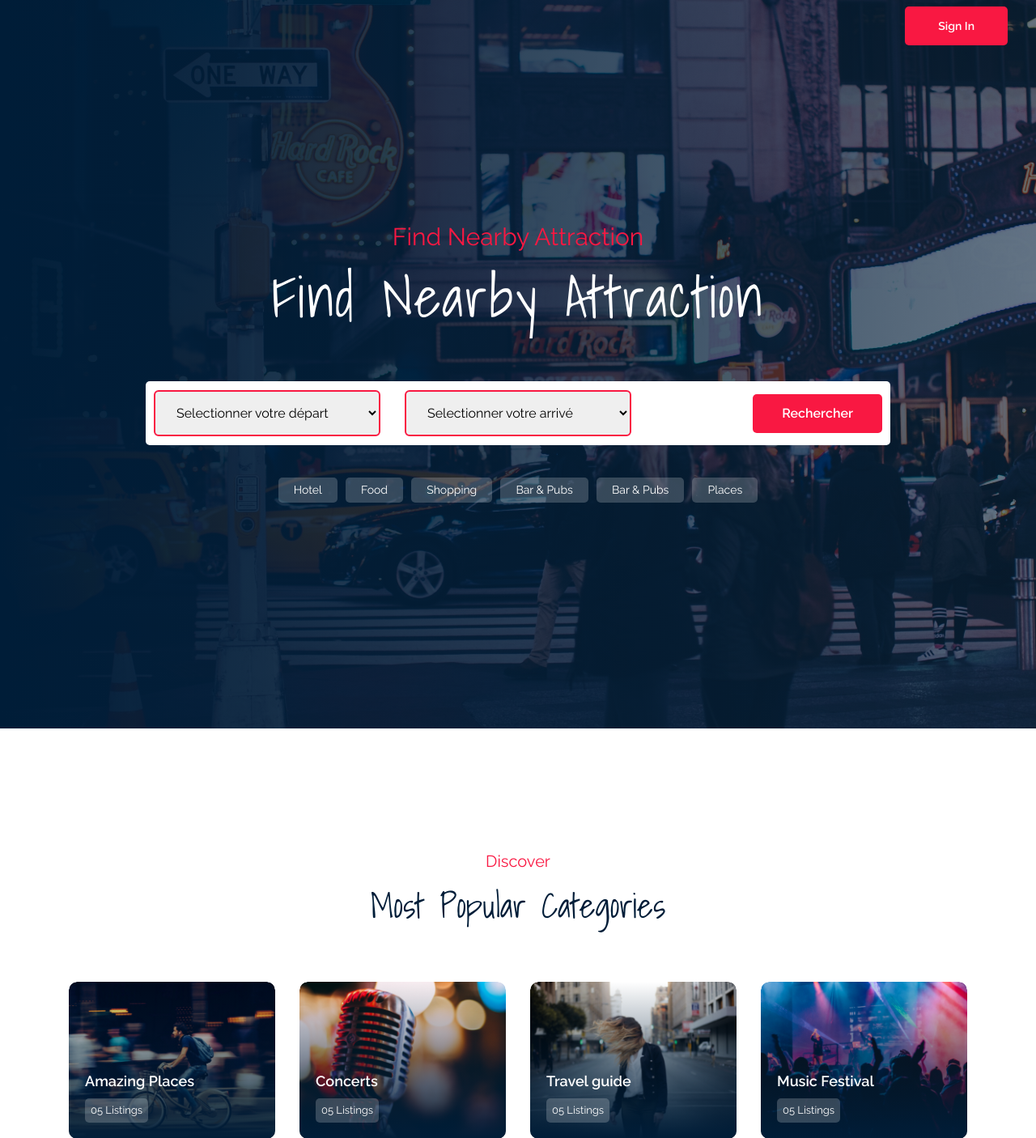
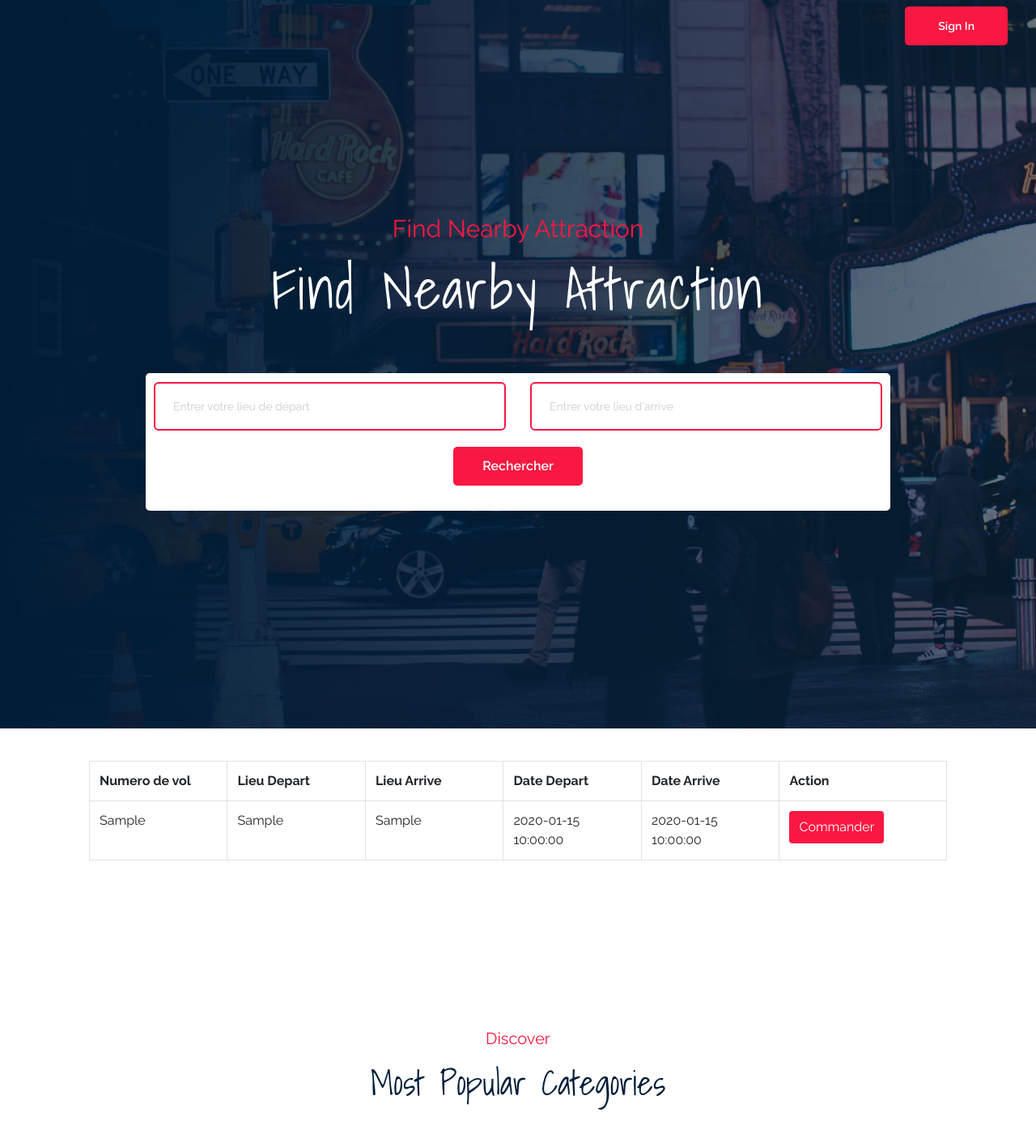
Before and after one commit to naaoufal/brief_reservation, a PHP site: page / in a window 1280 px wide. Shown: the top 1406 px of the page at 81% size. Run offline with PHP 8.4, Linux system fonts and the light colour scheme; tables that the repository leaves empty or names only in its code hold one stand-in row (values such as "Sample post"); some libraries are stand-ins or nearby versions.

Commit message:
add files

```diff
--- a/index.php
+++ b/index.php
@@ -1,3 +1,5 @@
+
+
 <!DOCTYPE html>
 <html lang="en">
 <head>
@@ -21,6 +23,7 @@
     <link rel="stylesheet" href="css/slick.css">
     <link rel="stylesheet" href="css/slicknav.css">
     <link rel="stylesheet" href="https://ajax.googleapis.com/ajax/libs/jqueryui/1.11.2/themes/smoothness/jquery-ui.css">
+    <script src="https://ajax.googleapis.com/ajax/libs/jquery/3.4.1/jquery.min.js"></script>
 
     <link rel="stylesheet" href="css/style.css">
     <!-- <link rel="stylesheet" href="css/responsive.css"> -->
@@ -30,6 +33,28 @@
             padding : 16px 22px;
             border : solid 2px #F91842;
             border-radius : 6px;
+        }
+        #select2{
+            width : 100%;
+            padding : 16px 22px;
+            border : solid 2px #F91842;
+            border-radius : 6px;
+
+        }
+        .boxed-btn2{
+            margin : 20px;
+            margin-right : -250px;
+        }
+        #table_class{
+            padding : 40px;
+        }
+        #commande{
+            background-color : #F91842;
+            color : white;
+            padding : 8px 12px;
+            border : #F91842;
+            border-radius : 4px;
+            cursor : pointer;
         }
     </style>
 </head>
@@ -76,74 +101,43 @@
                             <p>Find Nearby Attraction</p>
                             <h3>Find Nearby Attraction</h3>
                             <div class="search_form">
-                                <form action="">
+                                <?php
+                                $connect = mysqli_connect("localhost", "root", "", "gestion_vols");
+                                if(isset($_POST['depart'], $_POST['arrive'])){
+                                    $searchkey = $_POST['depart'];
+                                    $searchkey1 = $_POST['arrive'];
+                                    $sql = "SELECT * FROM vol WHERE lieu_depart LIKE '%$searchkey%' AND lieu_arrive LIKE '%$searchkey1%' ";
+                                } else {
+                                    $sql = "SELECT * FROM vol";
+                                    $searchkey = "";
+                                    $searchkey1 = "";
+                                }
+                                // $sql = "SELECT * FROM vol";
+                                $result = mysqli_query($connect, $sql);
+                                ?>
+                                <form action="" method="POST">
+                                <center>
                                     <div class="row align-items-center">
-                                        <div class="col-xl-4 col-md-4">
-                                                <!-- <input type="text" placeholder="What are you finding?"> -->
-                                                <select id="select1">
+                                        <div class="col-xl-6 col-md-4">
+                                                <input type="text" value="<?php echo $searchkey; ?>" placeholder="Entrer votre lieu de départ" name="depart" id="select1">
+                                                <!-- <select id="select1" name="filter_depart">
                                                     <option value="">Selectionner votre départ</option>
-                                                    <?php
-                                                    $conn = mysqli_connect("localhost", "root", "", "gestion_vols");
-                                                    if($conn-> connect_error){
-                                                        die("connexion echoue :" . $conn-> connect_error);
-                                                    }
-                                                    $sql = "SELECT city_name FROM city";
-                                                    $result = $conn->query($sql);
-                                                    if($result-> num_rows > 0){
-                                                        while($row = $result->fetch_assoc()){
-                                                            echo"<option>" . $row["city_name"] . "</option>";
-                                                        }
-                                                    }
-                                                    ?>
-                                                </select>
+                                                </select> -->
                                         </div>
-                                        <div class="col-xl-4 col-md-4">
-                                            <select id="select1">
+                                        <div class="col-xl-6 col-md-4">
+                                            <input type="text" value="<?php echo $searchkey1; ?>" placeholder="Entrer votre lieu d'arrive" name="arrive" id="select2">
+                                            <!-- <select id="select2" name="filter_arrive">
                                                 <option value="">Selectionner votre arrivé</option>
-                                                <?php
-                                                    $conn = mysqli_connect("localhost", "root", "", "gestion_vols");
-                                                    if($conn-> connect_error){
-                                                        die("connexion echoue :" . $conn-> connect_error);
-                                                    }
-                                                    $sql = "SELECT city_name FROM city";
-                                                    $result = $conn->query($sql);
-                                                    if($result-> num_rows > 0){
-                                                        while($row = $result->fetch_assoc()){
-                                                            echo"<option>" . $row["city_name"] . "</option>";
-                                                        }
-                                                    }
-                                                    ?>
-                                            </select>
+                                            </select> -->
                                         </div>
                                         <div class="col-xl-4 col-md-4">
                                             <div class="button_search">
-                                                <button class="boxed-btn2" type="submit">Rechercher</button>
+                                                <button class="boxed-btn2" id="search">Rechercher</button>
                                             </div>
                                         </div>
                                     </div>
+                                    </center>
                                 </form>
-                            </div>
-                            <div class="quality">
-                                <ul>
-                                    <li>
-                                        <button>Hotel</button>
-                                    </li>
-                                    <li>
-                                        <button>Food</button>
-                                    </li>
-                                    <li>
-                                        <button>Shopping</button>
-                                    </li>
-                                    <li>
-                                        <button>Bar & Pubs</button>
-                                    </li>
-                                    <li>
-                                        <button>Bar & Pubs</button>
-                                    </li>
-                                    <li>
-                                        <button>Places</button>
-                                    </li>
-                                </ul>
                             </div>
                         </div>
                     </div>
@@ -152,6 +146,29 @@
         </div>
     </div>
     <!-- slider_area_end -->
+
+    <div id="table_class" class="container">
+        <table id="data" class="table table-bordered">
+                <tr>
+                    <th width="10%">Numero de vol</th>
+                    <th width="10%">Lieu Depart</th>
+                    <th width="10%">Lieu Arrive</th>
+                    <th width="10%">Date Depart</th>
+                    <th width="10%">Date Arrive</th>
+                    <th width="10%">Action</th>
+                </tr>
+                <?php while($row = mysqli_fetch_object($result)){ ?>
+                <tr>
+                    <td><?php echo $row->num_vol ?></td>
+                    <td><?php echo $row->lieu_depart ?></td>
+                    <td><?php echo $row->lieu_arrive ?></td>
+                    <td><?php echo $row->date_depart ?></td>
+                    <td><?php echo $row->date_arrive ?></td>
+                    <td><button id="commande">Commander</button></td>
+                </tr>
+                <?php } ?>
+        </table>
+    </div>
 
     <div class="popular_catagory_area">
         <div class="container">
@@ -1088,6 +1105,11 @@
     <script src="js/plugins.js"></script>
     <!-- <script src="js/gijgo.min.js"></script> -->
     <script src="js/slick.min.js"></script>
+    <script type="text/javascript">
+        $(document).ready(function(){
+
+        });
+    </script>
 
 </body>
 </html>
```
Also changed, not shown: database_connection.php (added, +25 -0 lines), fetch.php (added).
